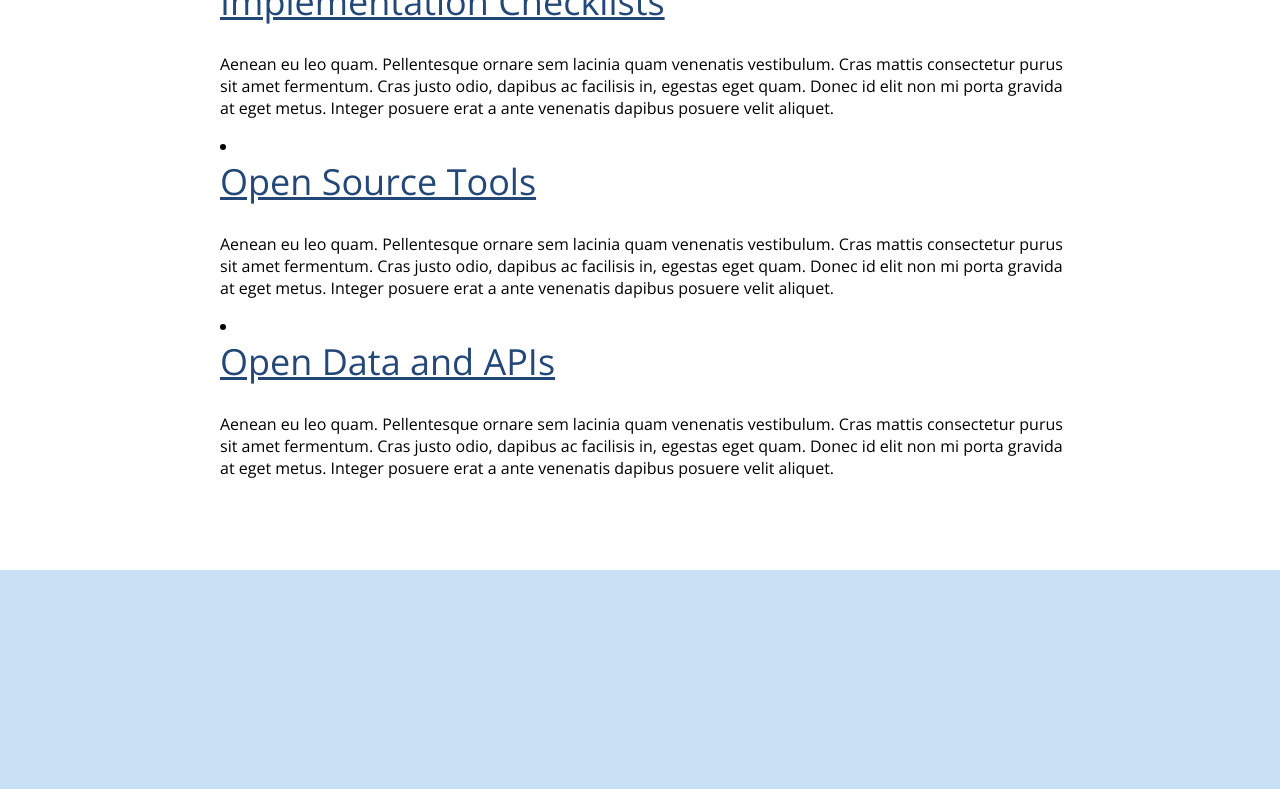
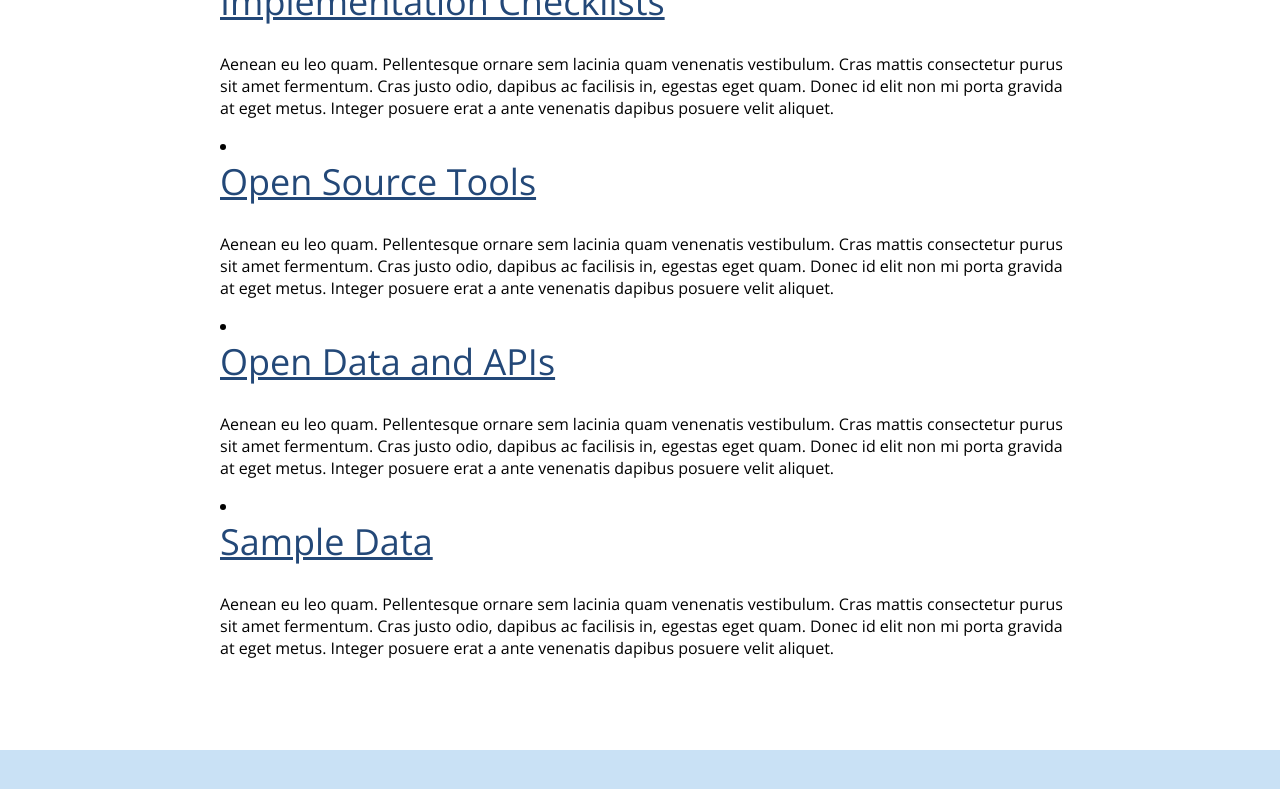
Before and after one commit to blue-button/blue-button-toolkit, a Jekyll site: the page built from index.md, in a window 1280 px wide and 900 px high, scrolled down 659 px. Shown: the top 789 px of the window. Built offline with Jekyll 4.4.1, drawn with Linux system fonts in a browser that asks for light colours; Markdown is read by kramdown in place of the engine named in the settings; before the commit the page ends 1379 px from its top, so only the background shows below that.

Commit message:
Update index.md
Sample Data Section

```diff
--- a/index.md
+++ b/index.md
@@ -48,6 +48,12 @@ layout: main
         <p>Aenean eu leo quam. Pellentesque ornare sem lacinia quam venenatis vestibulum. Cras mattis consectetur purus sit amet fermentum. Cras justo odio, dapibus ac facilisis in, egestas eget quam. Donec id elit non mi porta gravida at eget metus. Integer posuere erat a ante venenatis dapibus posuere velit aliquet.</p>
       </li>
 
+      <li>
+        <div class="icon db"></div>
+        <h1><a href="/docs">Sample Data</a></h1>
+        <p>Aenean eu leo quam. Pellentesque ornare sem lacinia quam venenatis vestibulum. Cras mattis consectetur purus sit amet fermentum. Cras justo odio, dapibus ac facilisis in, egestas eget quam. Donec id elit non mi porta gravida at eget metus. Integer posuere erat a ante venenatis dapibus posuere velit aliquet.</p>
+      </li>
+
     </ul>
   </div>
 </div>
```
